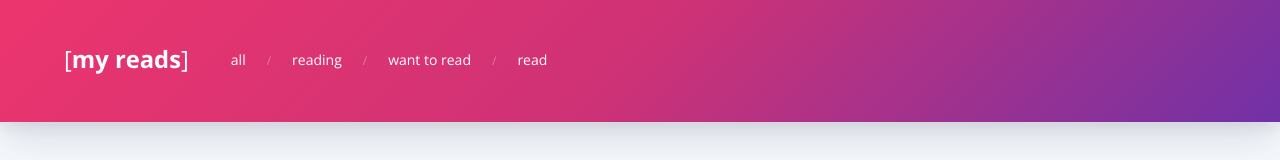
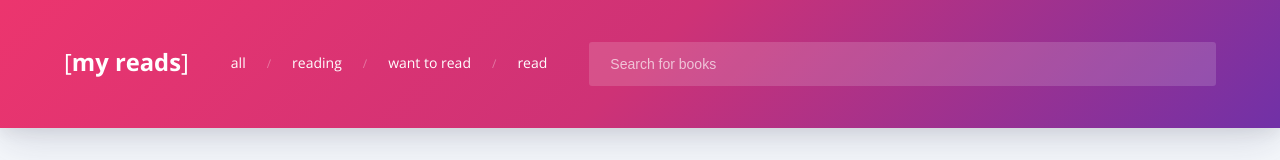
Before and after one commit to kevinjamesus86/udacity-myreads, a React (Create React App) app: page /search in a window 1280 px wide. Shown: the top 160 px of the page. Built offline with nearby package versions, Linux system fonts and the light colour scheme; no server answers.

Commit message:
feat: add search bar to the header
feat: add search bar to the header

Clicking the search bar takes you to the /search route, which will render out a list of 0 of more books that match the query

```diff
--- a/src/SiteHeader.js
+++ b/src/SiteHeader.js
@@ -1,8 +1,15 @@
 import React, { Component } from 'react';
-import { NavLink } from 'react-router-dom';
+import PropTypes from 'prop-types';
+import { Link, NavLink } from 'react-router-dom';
 import './SiteHeader.css';
 
 export default class SiteHeader extends Component {
+  static propTypes = {
+    onQueryChange: PropTypes.func.isRequired,
+  };
+  handleQueryChange = event => {
+    this.props.onQueryChange(event.target.value);
+  };
   render() {
     return (
       <header className="header">
@@ -34,6 +41,16 @@ export default class SiteHeader extends Component {
               read
             </NavLink>
           </nav>
+          <Link
+            to="/search"
+            className="search-container">
+            <input
+              type="search"
+              className="search-input"
+              placeholder="Search for books"
+              onChange={this.handleQueryChange}
+            />
+          </Link>
         </div>
       </header>
     );
--- a/src/SiteHeader.scss
+++ b/src/SiteHeader.scss
@@ -32,7 +32,7 @@
 }
 
 .site-links {
-  margin-left: 3rem;
+  margin: 0 3rem;
 
   &__link {
     color: #fff;
@@ -54,7 +54,7 @@
 
     &:focus,
     &:hover {
-      color: #eee;
+      border-bottom-color: rgba(255, 255, 255, 0.33);
     }
   }
 
@@ -64,7 +64,7 @@
     &::after {
       content: "/";
       font-size: 12px;
-      color: rgba(255,255,255,0.33);
+      color: rgba(255, 255, 255, 0.33);
     }
   }
 
@@ -72,3 +72,37 @@
     border-bottom-color: rgba(255, 255, 255, 0.66);
   }
 }
+
+.search-container,
+.search-input {
+  &,
+  &:focus {
+    outline: none;
+  }
+}
+
+.search-container {
+  text-decoration: none;
+  display: flex;
+  flex: 1;
+}
+
+.search-input {
+  width: 100%;
+  color: #fff;
+  padding: 1rem 1.5rem;
+  background-color: rgba(255, 255, 255, 0.15);
+  border-radius: 3px;
+  border: 0 none;
+  display: block;
+  transition: box-shadow 0.2s ease;
+
+  &::placeholder {
+    color: rgba(255, 255, 255, 0.66);
+  }
+
+  &:focus {
+    box-shadow: 0 15px 35px rgba(50, 50, 93, 0.1),
+                0 5px 15px rgba(0, 0, 0, 0.07);
+  }
+}
```
